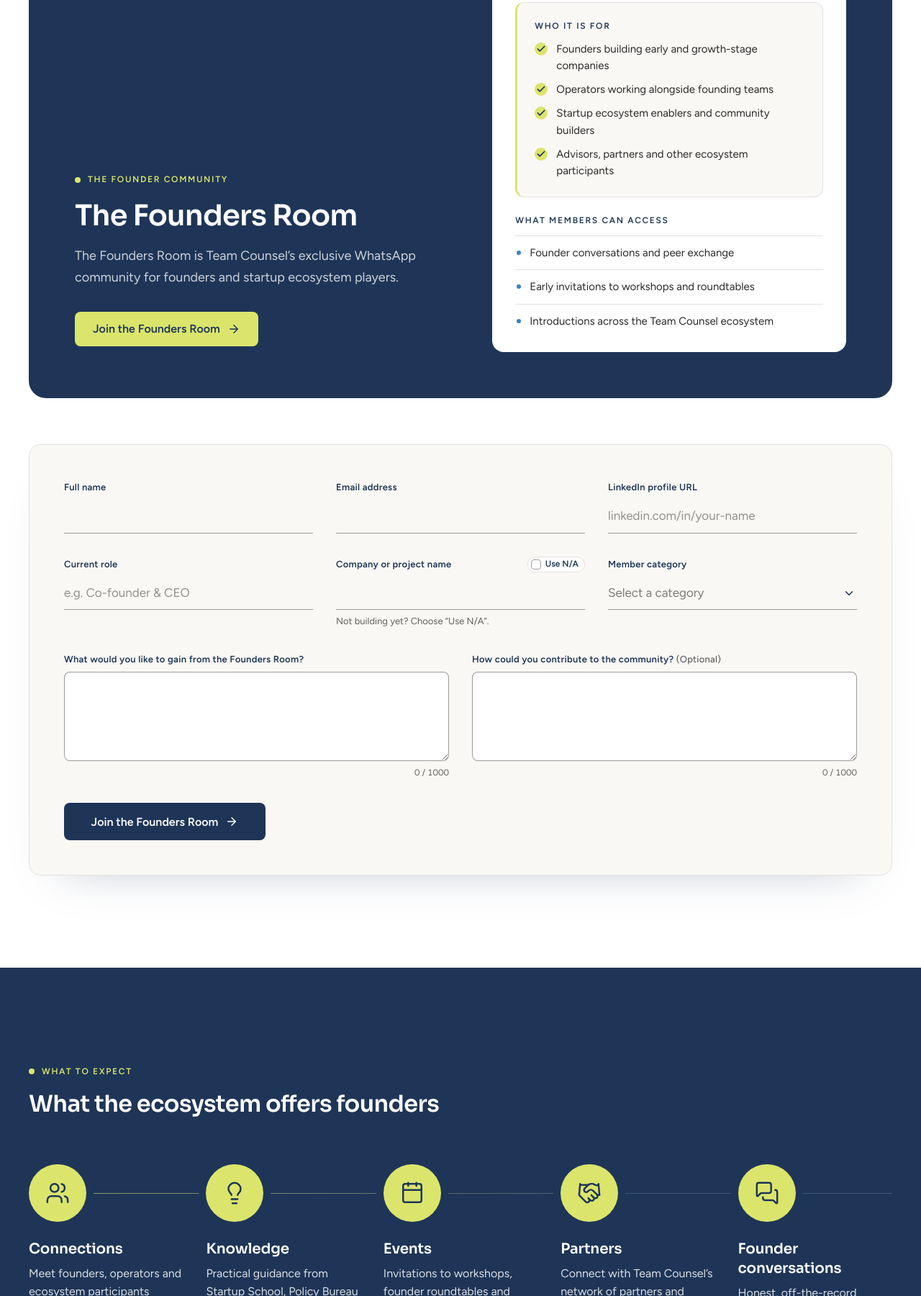
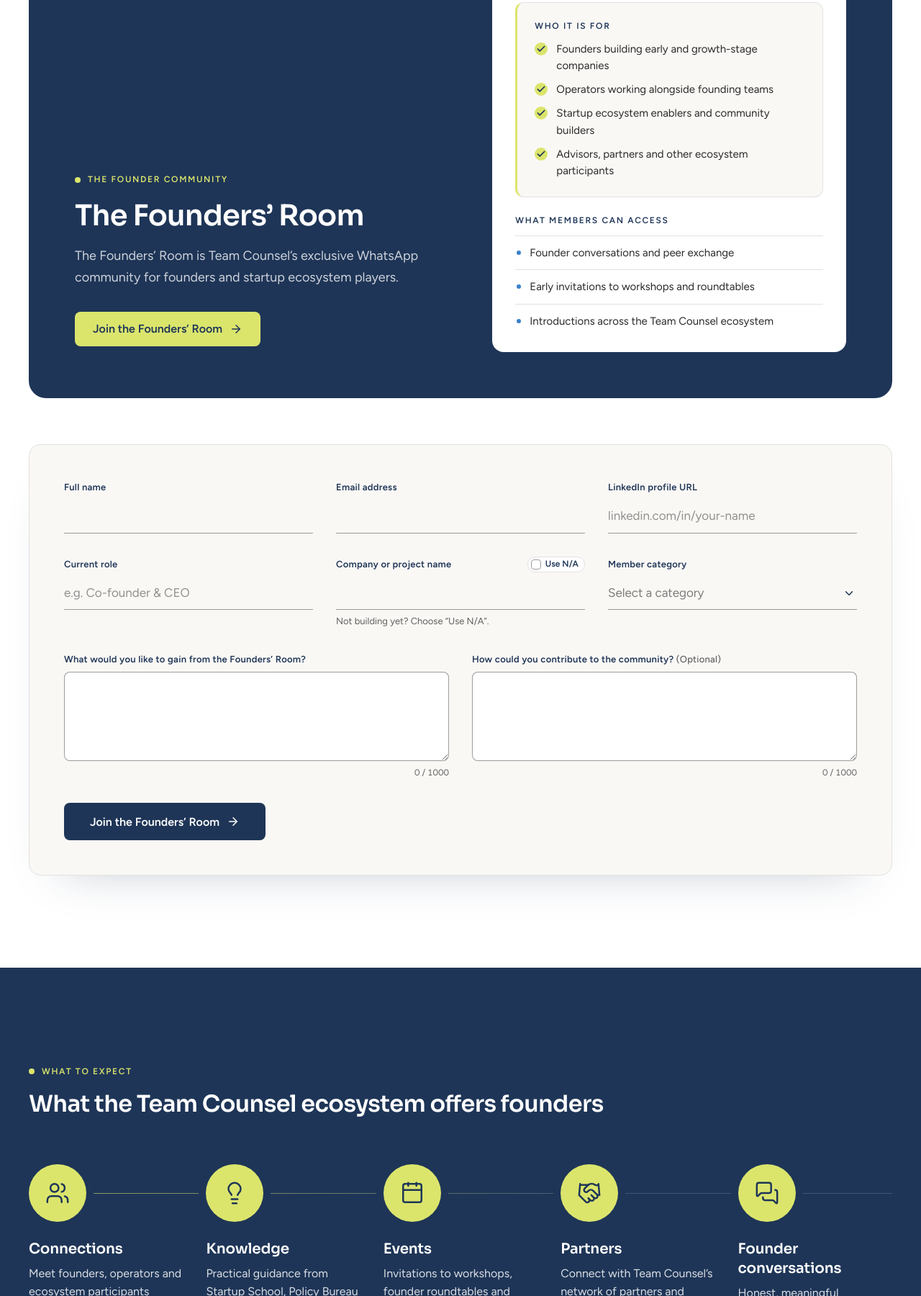
Before and after one commit to johnmathew-alt/foundersroom, a plain HTML site: page public/index.html in a window 1280 px wide. Shown: the part 1000-2800 px from the top of the page at 72% size. Drawn offline with Linux system fonts and the light colour scheme.

Commit message:
Add files via upload

```diff
--- a/public/index.html
+++ b/public/index.html
@@ -3,12 +3,12 @@
 <head>
 <meta charset="utf-8">
 <meta name="viewport" content="width=device-width, initial-scale=1">
-<title>Founders Room | Team Counsel</title>
-<meta name="description" content="The Founders Room is Team Counsel’s exclusive WhatsApp community for founders and startup ecosystem players. Request access to join.">
+<title>Founders’ Room | Team Counsel</title>
+<meta name="description" content="The Founders’ Room is Team Counsel’s exclusive WhatsApp community for founders and startup ecosystem players. Request access to join.">
 <meta name="theme-color" content="#FAF8F5">
 <meta property="og:type" content="website">
 <meta property="og:site_name" content="Team Counsel">
-<meta property="og:title" content="Founders Room | Team Counsel">
+<meta property="og:title" content="Founders’ Room | Team Counsel">
 <meta property="og:description" content="A community for founders building what comes next.">
 
 <meta name="twitter:card" content="summary_large_image">
@@ -151,6 +151,7 @@ section[id] { scroll-margin-top: calc(var(--header-h) + 8px); }
 .eyebrow-on-dark::before { box-shadow: none; }
 
 .section-head { max-width: 720px; }
+.ecosystem .section-head { max-width: none; }
 .section-head h2 + p { margin-top: var(--s-2); color: var(--text-muted); font-size: var(--fs-lead); }
 
 /* ── Buttons ────────────────────────────────────────────────────────────── */
@@ -514,7 +515,7 @@ section[id] { scroll-margin-top: calc(var(--header-h) + 8px); }
 <script>
   /* ── Deployment configuration ─────────────────────────────────────────────
      applicationsEndpoint: HTTPS URL (or same-origin path) of the existing
-     Founders Room applications API. Leave empty until the backend is live;
+     Founders’ Room applications API. Leave empty until the backend is live;
      the form will then refuse submissions and say so. No secrets here.     */
   window.FOUNDERS_ROOM_CONFIG = {
     applicationsEndpoint: "/api/apply",
@@ -553,7 +554,7 @@ section[id] { scroll-margin-top: calc(var(--header-h) + 8px); }
         <h1 id="hero-title">A community for founders building what comes next.</h1>
         <p class="lead">Team Counsel brings together founders, operators and startup ecosystem enablers to build meaningful connections, share knowledge and create opportunities.</p>
         <div class="cta-row">
-          <a class="btn btn-primary" href="#request-access">Join the Founders Room <svg aria-hidden="true" focusable="false" xmlns="http://www.w3.org/2000/svg" width="24" height="24" viewBox="0 0 24 24" fill="none" stroke="currentColor" stroke-width="2" stroke-linecap="round" stroke-linejoin="round" ><path d="M5 12h14" /><path d="m12 5 7 7-7 7" /></svg></a>
+          <a class="btn btn-primary" href="#request-access">Join the Founders’ Room <svg aria-hidden="true" focusable="false" xmlns="http://www.w3.org/2000/svg" width="24" height="24" viewBox="0 0 24 24" fill="none" stroke="currentColor" stroke-width="2" stroke-linecap="round" stroke-linejoin="round" ><path d="M5 12h14" /><path d="m12 5 7 7-7 7" /></svg></a>
         </div>
       </div>
       <figure class="hero-media">
@@ -562,16 +563,16 @@ section[id] { scroll-margin-top: calc(var(--header-h) + 8px); }
     </div>
   </section>
 
-  <!-- ── 2. The Founders Room ───────────────────────────────────────────── -->
+  <!-- ── 2. The Founders’ Room ───────────────────────────────────────────── -->
   <section class="section feature" id="founders-room" aria-labelledby="feature-title">
     <div class="container">
       <div class="feature-panel">
         <div class="feature-copy reveal">
           <p class="eyebrow eyebrow-on-dark">The founder community</p>
-          <h2 id="feature-title">The Founders Room</h2>
-          <p>The Founders Room is Team Counsel’s exclusive WhatsApp community for founders and startup ecosystem players.</p>
+          <h2 id="feature-title">The Founders’ Room</h2>
+          <p>The Founders’ Room is Team Counsel’s exclusive WhatsApp community for founders and startup ecosystem players.</p>
           <div class="feature-cta">
-            <a class="btn btn-accent" href="#request-access">Join the Founders Room <svg aria-hidden="true" focusable="false" xmlns="http://www.w3.org/2000/svg" width="24" height="24" viewBox="0 0 24 24" fill="none" stroke="currentColor" stroke-width="2" stroke-linecap="round" stroke-linejoin="round" ><path d="M5 12h14" /><path d="m12 5 7 7-7 7" /></svg></a>
+            <a class="btn btn-accent" href="#request-access">Join the Founders’ Room <svg aria-hidden="true" focusable="false" xmlns="http://www.w3.org/2000/svg" width="24" height="24" viewBox="0 0 24 24" fill="none" stroke="currentColor" stroke-width="2" stroke-linecap="round" stroke-linejoin="round" ><path d="M5 12h14" /><path d="m12 5 7 7-7 7" /></svg></a>
           </div>
         </div>
 
@@ -607,7 +608,7 @@ section[id] { scroll-margin-top: calc(var(--header-h) + 8px); }
   </section>
 
   <!-- ── 3. Request access ──────────────────────────────────────────────── -->
-  <section class="section apply" id="request-access" aria-label="Request access to the Founders Room">
+  <section class="section apply" id="request-access" aria-label="Request access to the Founders’ Room">
     <div class="container">
 
       <div class="apply-card reveal">
@@ -689,7 +690,7 @@ section[id] { scroll-margin-top: calc(var(--header-h) + 8px); }
             <div class="form-row form-row-2">
 
             <div class="field" data-field="gain">
-              <label for="gain">What would you like to gain from the Founders Room?</label>
+              <label for="gain">What would you like to gain from the Founders’ Room?</label>
               <textarea id="gain" name="gain" rows="4" maxlength="1000" required aria-describedby="gain-count gain-error"></textarea>
               <div class="field-meta"><p class="field-error" id="gain-error" hidden></p><span class="char-count" id="gain-count" data-count-for="gain" aria-live="off">0 / 1000</span></div>
             </div>
@@ -705,7 +706,7 @@ section[id] { scroll-margin-top: calc(var(--header-h) + 8px); }
           <div class="form-actions">
   <button class="btn btn-primary btn-submit" type="submit" data-submit>
             <span class="btn-spinner" aria-hidden="true"><svg aria-hidden="true" focusable="false" xmlns="http://www.w3.org/2000/svg" width="24" height="24" viewBox="0 0 24 24" fill="none" stroke="currentColor" stroke-width="2" stroke-linecap="round" stroke-linejoin="round" ><path d="M21 12a9 9 0 1 1-6.219-8.56" /></svg></span>
-            <span data-submit-label>Join the Founders Room</span>
+            <span data-submit-label>Join the Founders’ Room</span>
             <span class="btn-arrow" aria-hidden="true"><svg aria-hidden="true" focusable="false" xmlns="http://www.w3.org/2000/svg" width="24" height="24" viewBox="0 0 24 24" fill="none" stroke="currentColor" stroke-width="2" stroke-linecap="round" stroke-linejoin="round" ><path d="M5 12h14" /><path d="m12 5 7 7-7 7" /></svg></span>
           </button>
             <p class="form-notice" data-not-connected hidden><svg aria-hidden="true" focusable="false" xmlns="http://www.w3.org/2000/svg" width="24" height="24" viewBox="0 0 24 24" fill="none" stroke="currentColor" stroke-width="2" stroke-linecap="round" stroke-linejoin="round" ><circle cx="12" cy="12" r="10" /><line x1="12" x2="12" y1="8" y2="12" /><line x1="12" x2="12.01" y1="16" y2="16" /></svg><span>Online requests open soon. The application service is not connected yet, so requests sent from this page are not recorded.</span></p>
@@ -735,7 +736,7 @@ section[id] { scroll-margin-top: calc(var(--header-h) + 8px); }
     <div class="container">
       <div class="section-head reveal">
         <p class="eyebrow eyebrow-on-dark">What to expect</p>
-        <h2 id="ecosystem-title">What the ecosystem offers founders</h2>
+        <h2 id="ecosystem-title">What the Team Counsel ecosystem offers founders</h2>
       </div>
       <ol class="pillars">
         <li class="pillar reveal" style="--reveal-delay:0ms">
@@ -756,7 +757,7 @@ section[id] { scroll-margin-top: calc(var(--header-h) + 8px); }
         </li>
         <li class="pillar reveal" style="--reveal-delay:240ms">
           <span class="pillar-icon" aria-hidden="true"><svg aria-hidden="true" focusable="false" xmlns="http://www.w3.org/2000/svg" width="24" height="24" viewBox="0 0 24 24" fill="none" stroke="currentColor" stroke-width="2" stroke-linecap="round" stroke-linejoin="round" ><path d="M16 10a2 2 0 0 1-2 2H6.828a2 2 0 0 0-1.414.586l-2.202 2.202A.71.71 0 0 1 2 14.286V4a2 2 0 0 1 2-2h10a2 2 0 0 1 2 2z" /><path d="M20 9a2 2 0 0 1 2 2v10.286a.71.71 0 0 1-1.212.502l-2.202-2.202A2 2 0 0 0 17.172 19H10a2 2 0 0 1-2-2v-1" /></svg></span>
-          <div class="pillar-body"><h3>Founder conversations</h3><p>Honest, off-the-record conversations with founders and operators.</p></div>
+          <div class="pillar-body"><h3>Founder conversations</h3><p>Honest, meaningful conversations with founders and operators.</p></div>
         </li>
       </ol>
     </div>
@@ -980,7 +981,7 @@ section[id] { scroll-margin-top: calc(var(--header-h) + 8px); }
     if (!value("company")) e.company = "Please enter a company or project name, or choose “Use N/A”.";
     if (!value("memberCategory")) e.memberCategory = "Please choose the category that fits you best.";
     else if (MEMBER_CATEGORIES.indexOf(value("memberCategory")) === -1) e.memberCategory = "Please choose one of the listed categories.";
-    if (!value("gain")) e.gain = "Please tell us what you’d like to gain from the Founders Room.";
+    if (!value("gain")) e.gain = "Please tell us what you’d like to gain from the Founders’ Room.";
     else if (value("gain").length < 10) e.gain = "Please add a little more detail. A sentence or two is plenty.";
     return e;
   }
@@ -1072,7 +1073,7 @@ section[id] { scroll-margin-top: calc(var(--header-h) + 8px); }
     submitBtn.setAttribute("aria-disabled", String(on));
     submitBtn.disabled = on;
     form.setAttribute("aria-busy", String(on));
-    submitLabel.textContent = on ? "Sending your request…" : "Join the Founders Room";
+    submitLabel.textContent = on ? "Sending your request…" : "Join the Founders’ Room";
   }
 
   function toPayload() {
```
